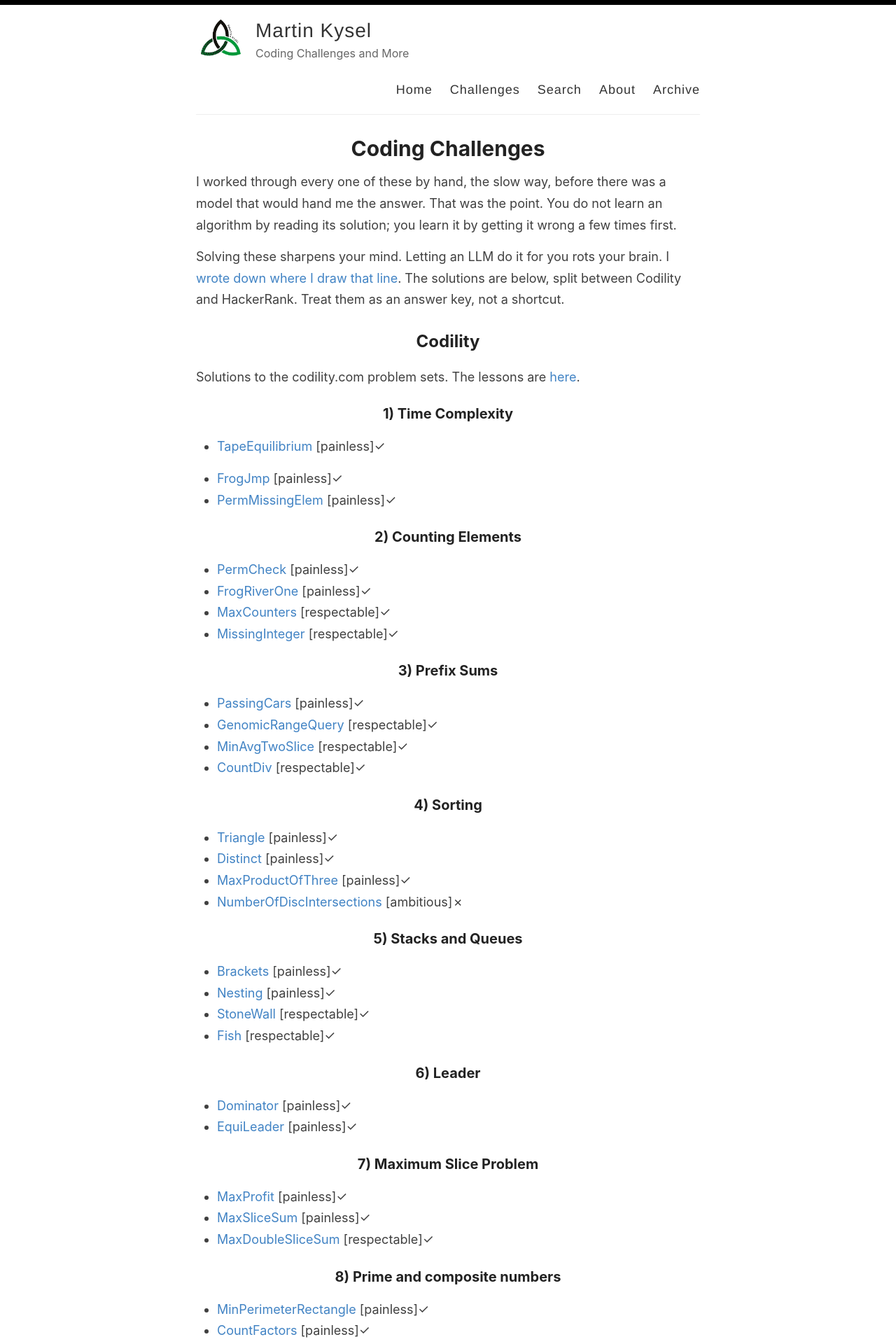
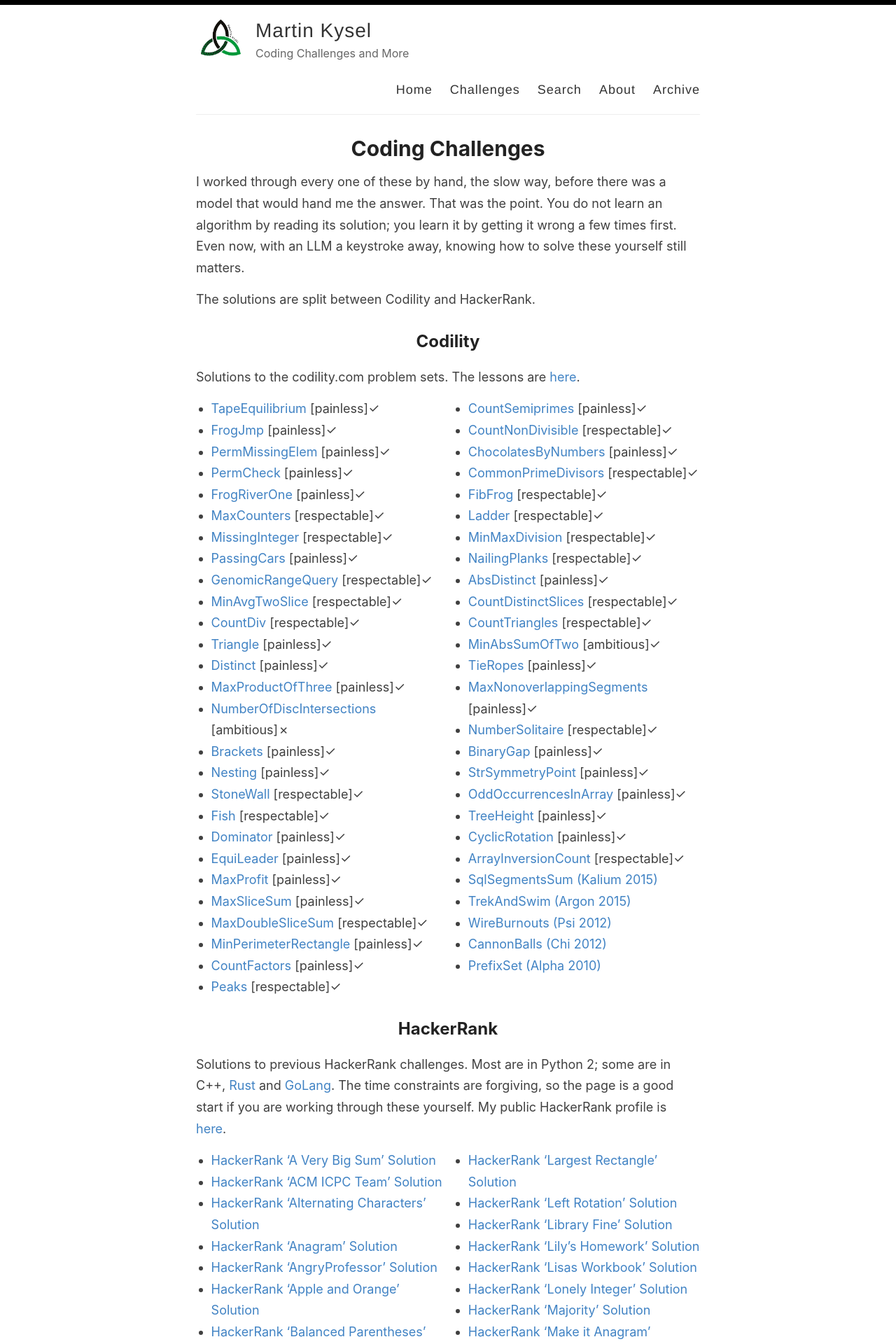
Before and after one commit to mkysel/mkysel.github.io, a Jekyll site: the page built from _pages/coding-challenges.md, in a window 1280 px wide. Shown: the top 1920 px of the page at 70% size. Built offline with Jekyll 4.4.1, drawn with Linux system fonts in a browser that asks for light colours; some of the changed text lies outside the part shown.

Commit message:
Clean up /coding-challenges: new header, collapsed lists, columns
- Rewrite the intro; drop the personalized-skills link.
- Collapse the Codility lesson subheaders into a single deduped list
  (drop the two unsolved no-link entries).
- Remove the Codility Terms-of-Service note.
- Lay both lists out in responsive CSS columns (3 for Codility, 2 for
  the longer HackerRank labels).

```diff
--- a/_pages/coding-challenges.md
+++ b/_pages/coding-challenges.md
@@ -5,130 +5,84 @@ date: "2014-08-01"
 permalink: /coding-challenges/
 ---
 
-I worked through every one of these by hand, the slow way, before there was a model that would hand me the answer. That was the point. You do not learn an algorithm by reading its solution; you learn it by getting it wrong a few times first.
+<style>
+.cols ul { padding-left: 1.2em; margin-top: 0.3em; }
+.cols li { break-inside: avoid; }
+.cols-3 ul { columns: 3 12em; column-gap: 2em; }
+.cols-2 ul { columns: 2 18em; column-gap: 2em; }
+</style>
 
-Solving these sharpens your mind. Letting an LLM do it for you rots your brain. I [wrote down where I draw that line](https://github.com/mkysel/personalized-skills/blob/main/plugins/voice/skills/voice/SKILL.md). The solutions are below, split between Codility and HackerRank. Treat them as an answer key, not a shortcut.
+I worked through every one of these by hand, the slow way, before there was a model that would hand me the answer. That was the point. You do not learn an algorithm by reading its solution; you learn it by getting it wrong a few times first. Even now, with an LLM a keystroke away, knowing how to solve these yourself still matters.
+
+The solutions are split between Codility and HackerRank.
 
 ## Codility
 
 Solutions to the codility.com problem sets. The lessons are [here](https://codility.com/programmers/lessons/ "Codility Lessons").
 
-### 1) Time Complexity
+<div class="cols cols-3" markdown="1">
 
-- [TapeEquilibrium](/codility-tape-equilibrium-solution/ "Codility ‘Tape Equilibrium’ Solution") \[painless\]✓
+- [TapeEquilibrium](/codility-tape-equilibrium-solution/) \[painless\]✓
+- [FrogJmp](/codility-frogjmp-solution/) \[painless\]✓
+- [PermMissingElem](/codility-permmissingelem-solution/) \[painless\]✓
+- [PermCheck](/codility-permcheck-solution/) \[painless\]✓
+- [FrogRiverOne](/codility-frogriverone-solution/) \[painless\]✓
+- [MaxCounters](/codility-maxcounters-solution/) \[respectable\]✓
+- [MissingInteger](/codility-missinginteger-solution/) \[respectable\]✓
+- [PassingCars](/codility-passingcars-solution/) \[painless\]✓
+- [GenomicRangeQuery](/codility-genomicrangequery-solution/) \[respectable\]✓
+- [MinAvgTwoSlice](/codility-minavgtwoslice-solution/) \[respectable\]✓
+- [CountDiv](/codility-countdiv-solution/) \[respectable\]✓
+- [Triangle](/codility-triangle-solution/) \[painless\]✓
+- [Distinct](/codility-distinct-solution/) \[painless\]✓
+- [MaxProductOfThree](/codility-maxproductofthree-solution/) \[painless\]✓
+- [NumberOfDiscIntersections](/codility-number-of-disc-intersections-2010-beta-solution/) \[ambitious\]✗
+- [Brackets](/codility-brackets-solution/) \[painless\]✓
+- [Nesting](/codility-nesting-solution/) \[painless\]✓
+- [StoneWall](/codility-stonewall-solution/) \[respectable\]✓
+- [Fish](/codility-fish-solution/) \[respectable\]✓
+- [Dominator](/codility-dominator-solution/) \[painless\]✓
+- [EquiLeader](/codility-equileader-solution/) \[painless\]✓
+- [MaxProfit](/codility-maxprofit-solution/) \[painless\]✓
+- [MaxSliceSum](/codility-maxslicesum-solution-2/) \[painless\]✓
+- [MaxDoubleSliceSum](/codility-maxdoubleslicesum-solution/) \[respectable\]✓
+- [MinPerimeterRectangle](/codility-minperimeterrectangle-solution/) \[painless\]✓
+- [CountFactors](/codility-count-factors-solution/) \[painless\]✓
+- [Peaks](/codility-peaks-solution/) \[respectable\]✓
+- [CountSemiprimes](/codility-countsemiprimes-solution/) \[painless\]✓
+- [CountNonDivisible](/codility-countnondivisible-solution/) \[respectable\]✓
+- [ChocolatesByNumbers](/codility-chocolatesbynumbers-solution/) \[painless\]✓
+- [CommonPrimeDivisors](/codility-commonprimedivisors-solution/) \[respectable\]✓
+- [FibFrog](/codility-fibfrog-solution/) \[respectable\]✓
+- [Ladder](/codility-ladder-solution/) \[respectable\]✓
+- [MinMaxDivision](/codility-minmaxdivision-solution/) \[respectable\]✓
+- [NailingPlanks](/codility-nailingplanks-solution/) \[respectable\]✓
+- [AbsDistinct](/codility-absdistinct-solution/) \[painless\]✓
+- [CountDistinctSlices](/codility-countdistinctslices-solution/) \[respectable\]✓
+- [CountTriangles](/codility-counttriangles-solution/) \[respectable\]✓
+- [MinAbsSumOfTwo](/codility-minabssumoftwo-solution/) \[ambitious\]✓
+- [TieRopes](/codility-tieropes-solution/) \[painless\]✓
+- [MaxNonoverlappingSegments](/codility-max-nonoverlapping-segments-solution/) \[painless\]✓
+- [NumberSolitaire](/codility-numbersolitaire-solution/) \[respectable\]✓
+- [BinaryGap](/codility-binarygap-solution/) \[painless\]✓
+- [StrSymmetryPoint](/codility-str-symmetry-point-solution/) \[painless\]✓
+- [OddOccurrencesInArray](/codility-oddoccurrencesinarray-solution/) \[painless\]✓
+- [TreeHeight](/codility-treeheight-solution/) \[painless\]✓
+- [CyclicRotation](/codility-cyclicrotation-solution/) \[painless\]✓
+- [ArrayInversionCount](/codility-arrayinversioncount-solution/) \[respectable\]✓
+- [SqlSegmentsSum (Kalium 2015)](/codility-sqlsegmentssum-kalium-2015-solution/)
+- [TrekAndSwim (Argon 2015)](/codility-trekandswim-2015-argon-solution/)
+- [WireBurnouts (Psi 2012)](/codility-wireburnouts-2012-psi-solution/)
+- [CannonBalls (Chi 2012)](/codility-cannonballs-2012-chi-solution/)
+- [PrefixSet (Alpha 2010)](/codility-prefixset-2010-alpha-solution/)
 
-- [FrogJmp](/codility-frogjmp-solution/ "Codility ‘FrogJmp’ Solution") \[painless\]✓
-- [PermMissingElem](/codility-permmissingelem-solution/ "Codility ‘PermMissingElem’ Solution") \[painless\]✓
-
-### 2) Counting Elements
-
-- [PermCheck](/codility-permcheck-solution/ "Codility ‘PermCheck’ Solution") \[painless\]✓
-- [FrogRiverOne](/codility-frogriverone-solution/ "Codility ‘FrogRiverOne’ Solution") \[painless\]✓
-- [MaxCounters](/codility-maxcounters-solution/ "Codility ‘MaxCounters’ Solution") \[respectable\]✓
-- [MissingInteger](/codility-missinginteger-solution/ "Codility ‘MissingInteger’ Solution") \[respectable\]✓
-
-### 3) Prefix Sums
-
-- [PassingCars](/codility-passingcars-solution/ "Codility ‘PassingCars’ Solution") \[painless\]✓
-- [GenomicRangeQuery](/codility-genomicrangequery-solution/ "Codility ‘GenomicRangeQuery’ Solution") \[respectable\]✓
-- [MinAvgTwoSlice](/codility-minavgtwoslice-solution/ "Codility ‘MinAvgTwoSlice’ Solution") \[respectable\]✓
-- [CountDiv](/codility-countdiv-solution/ "Codility ‘CountDiv’ Solution") \[respectable\]✓
-
-### 4) Sorting
-
-- [Triangle](/codility-triangle-solution/ "Codility ‘Triangle’ Solution") \[painless\]✓
-- [Distinct](/codility-distinct-solution/ "Codility ‘Distinct’ Solution") \[painless\]✓
-- [MaxProductOfThree](/codility-maxproductofthree-solution/ "Codility ‘MaxProductOfThree’ Solution") \[painless\]✓
-- [NumberOfDiscIntersections](/codility-number-of-disc-intersections-2010-beta-solution/) \[ambitious\]✗
-
-### 5) Stacks and Queues
-
-- [Brackets](/codility-brackets-solution/ "Codility ‘Brackets’ Solution") \[painless\]✓
-- [Nesting](/codility-nesting-solution/ "Codility ‘Nesting’ Solution") \[painless\]✓
-- [StoneWall](/codility-stonewall-solution/ "Codility ‘StoneWall’ Solution") \[respectable\]✓
-- [Fish](/codility-fish-solution/ "Codility ‘Fish’ Solution") \[respectable\]✓
-
-### 6) Leader
-
-- [Dominator](/codility-dominator-solution/ "Codility ‘Dominator’ Solution") \[painless\]✓
-- [EquiLeader](/codility-equileader-solution/ "Codility ‘EquiLeader’ Solution") \[painless\]✓
-
-### 7) Maximum Slice Problem
-
-- [MaxProfit](/codility-maxprofit-solution/ "Codility ‘MaxProfit’ Solution") \[painless\]✓
-- [MaxSliceSum](/codility-maxslicesum-solution-2/ "Codility ‘MaxSliceSum’ Solution") \[painless\]✓
-- [MaxDoubleSliceSum](/codility-maxdoubleslicesum-solution/ "Codility ‘MaxDoubleSliceSum’ Solution") \[respectable\]✓
-
-### 8) Prime and composite numbers
-
-- [MinPerimeterRectangle](/codility-minperimeterrectangle-solution/ "Min Perimeter Rectangle") \[painless\]✓
-- [CountFactors](/codility-count-factors-solution/ "Codility 'Count Factors' Solution") \[painless\]✓
-- [Peaks](/codility-peaks-solution/%20 "Codility 'Peaks' Solution") \[respectable\]✓
-- Flags \[ambitious\]✗
-
-### 9) Sieve or Eratosthenes
-
-- [CountSemiprimes \[painless\]✓](/codility-countsemiprimes-solution/ "Codility ‘CountSemiprimes’ Solution")
-- [CountNonDivisible](/codility-countnondivisible-solution/ "Codility ‘CountNonDivisible’ Solution") \[respectable\]✓
-
-### 10) Euclidean Algorithm
-
-- [ChocolatesByNumbers](/codility-chocolatesbynumbers-solution/ "Codility ‘ChocolatesByNumbers’ Solution") \[painless\]✓
-- [CommonPrimeDivisors](/codility-commonprimedivisors-solution/ "Codility ‘CommonPrimeDivisors’ Solution") \[respectable\]✓
-
-### 11) Fibonacci Numbers
-
-- [FibFrog](/codility-fibfrog-solution/ "Codility ‘FibFrog’ Solution") \[respectable\]✓
-- [Ladder](/codility-ladder-solution/ "Codility ‘Ladder’ Solution") \[respectable\]✓
-
-### 12) Binary Search
-
-- [MinMaxDivision](/codility-minmaxdivision-solution/ "Codility ‘MinMaxDivision’ Solution") \[respectable\]✓
-- [NailingPlanks](/codility-nailingplanks-solution/ "Codility ‘NailingPlanks’ Solution") \[respectable\]✓
-
-### 13) Caterpillar method
-
-- [AbsDistinct](/codility-absdistinct-solution/ "Codility ‘AbsDistinct’ Solution") \[painless\]✓
-- [CountDistinctSlices](/codility-countdistinctslices-solution/ "Codility ‘CountDistinctSlices’ Solution") \[respectable\]✓
-- [CountTriangles](/codility-counttriangles-solution/ "Codility ‘CountTriangles’ Solution") \[respectable\]✓
-- [MinAbsSumOfTwo](/codility-minabssumoftwo-solution/ "Codility ‘MinAbsSumOfTwo’ Solution") \[ambitious\]✓
-
-### 14) Greedy algorithms
-
-- [TieRopes \[painless\]✓](/codility-tieropes-solution/ "Codility ‘TieRopes’ Solution")
-- [MaxNonoverlappingSegments](/codility-max-nonoverlapping-segments-solution/ "Codility ‘Max Nonoverlapping Segments’ Solution") \[painless\]✓
-
-### 15) Dynamic Programming
-
-- [NumberSolitaire](/codility-numbersolitaire-solution/ "Codility ‘NumberSolitaire’ Solution") \[respectable\]✓
-- MinAbsSum \[ambitious\]✗
-
-### 16) Future Training
-
-- [BinaryGap](/codility-binarygap-solution/ "Codility ‘BinaryGap’ Solution") \[painless\]✓
-- [StrSymmetryPoint](/codility-str-symmetry-point-solution/ "Codility ‘Str Symmetry Point’ Solution") \[painless\]✓
-- [OddOccurencesInArray](/codility-oddoccurrencesinarray-solution/ "Codility ‘OddOccurrencesInArray’ Solution") \[painless\]✓
-- [TreeHeight](/codility-treeheight-solution/ "Codility ‘TreeHeight’ Solution") \[painless\]✓
-- [CyclicRotation](/codility-cyclicrotation-solution/) \[painless\]✓
-- [ArrayInversionCount](/codility-arrayinversioncount-solution/ "Codility ‘ArrayInversionCount’ Solution") \[respectable\]✓
-
-### X) Challenges
-
-- [Kalium 2015 - SqlSegmentsSum](/codility-sqlsegmentssum-kalium-2015-solution/)
-- [Argon 2015 - TrekAndSwim](/codility-trekandswim-2015-argon-solution/)
-- Boron 2013 - Flags
-- [Psi 2012 - Wire Burnouts](/codility-wireburnouts-2012-psi-solution/ "Codility ‘WireBurnouts’ 2012 Psi Solution")
-- [Chi 2012 - Cannon Balls](/codility-cannonballs-2012-chi-solution/)
-- [Sigma 2012 - StoneWall](/codility-stonewall-solution/ "Codility ‘StoneWall’ Solution")
-- Delta 2011 - MinAbsSum
-- [Beta 2010 - NumberOfDiscIntersections](/codility-number-of-disc-intersections-2010-beta-solution/)
-- [Alpha 2010 - PrefixSet](/codility-prefixset-2010-alpha-solution/ "Codility ‘PrefixSet’ 2010 Alpha Solution")
-
-Per the [Codility Terms of Service](https://codility.com/terms-of-service-for-programmers), sharing training solutions and solutions to past challenges is allowed (clause 8.2: the confidentiality clause "does not apply to: Training section of Codility service, Training Tasks and Past Challenges, their solutions and assessment results").
+</div>
 
 ## HackerRank
 
 Solutions to previous HackerRank challenges. Most are in Python 2; some are in C++, [Rust](https://www.rust-lang.org/en-US/) and [GoLang](https://golang.org/). The time constraints are forgiving, so the page is a good start if you are working through these yourself. My public HackerRank profile is [here](https://www.hackerrank.com/vegichan).
+
+<div class="cols cols-2" markdown="1">
 
 - [HackerRank ‘A Very Big Sum’ Solution](/hackerrank-a-very-big-sum-solution/)
 - [HackerRank ‘ACM ICPC Team’ Solution](/hackerrank-acm-icpc-team-solution/)
@@ -254,3 +208,5 @@ Solutions to previous HackerRank challenges. Most are in Python 2; some are in C
 - [HackerRank ‘Utopian Tree’ Solution](/hackerrank-utopiantree-solution/)
 - [HackerRank ‘Waiter’ Solution](/hackerrank-waiter-solution/)
 - [HackerRank ‘Weighted Uniform Strings’ Solution](/hackerrank-weighted-uniform-strings-solution/)
+
+</div>
```
